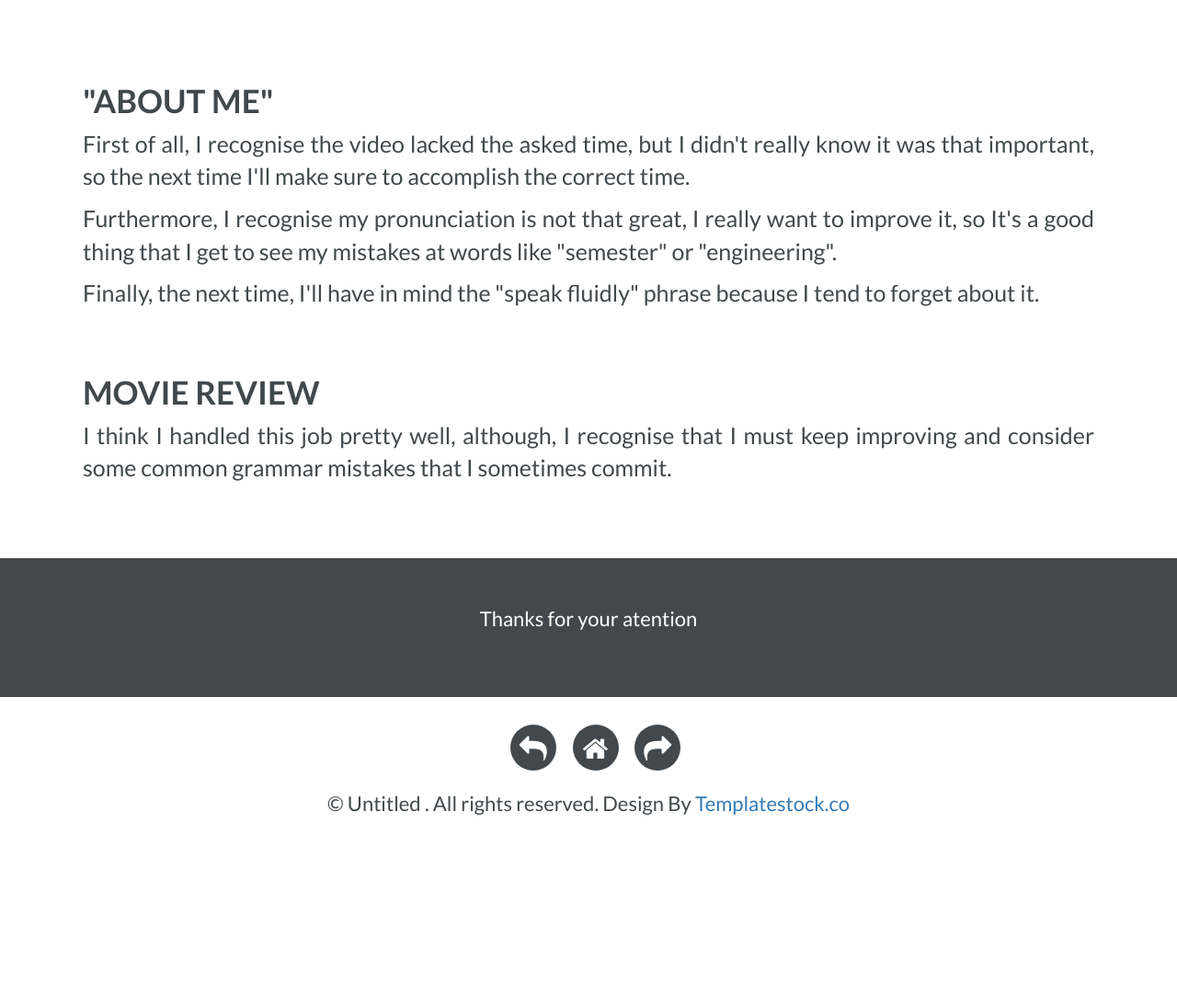
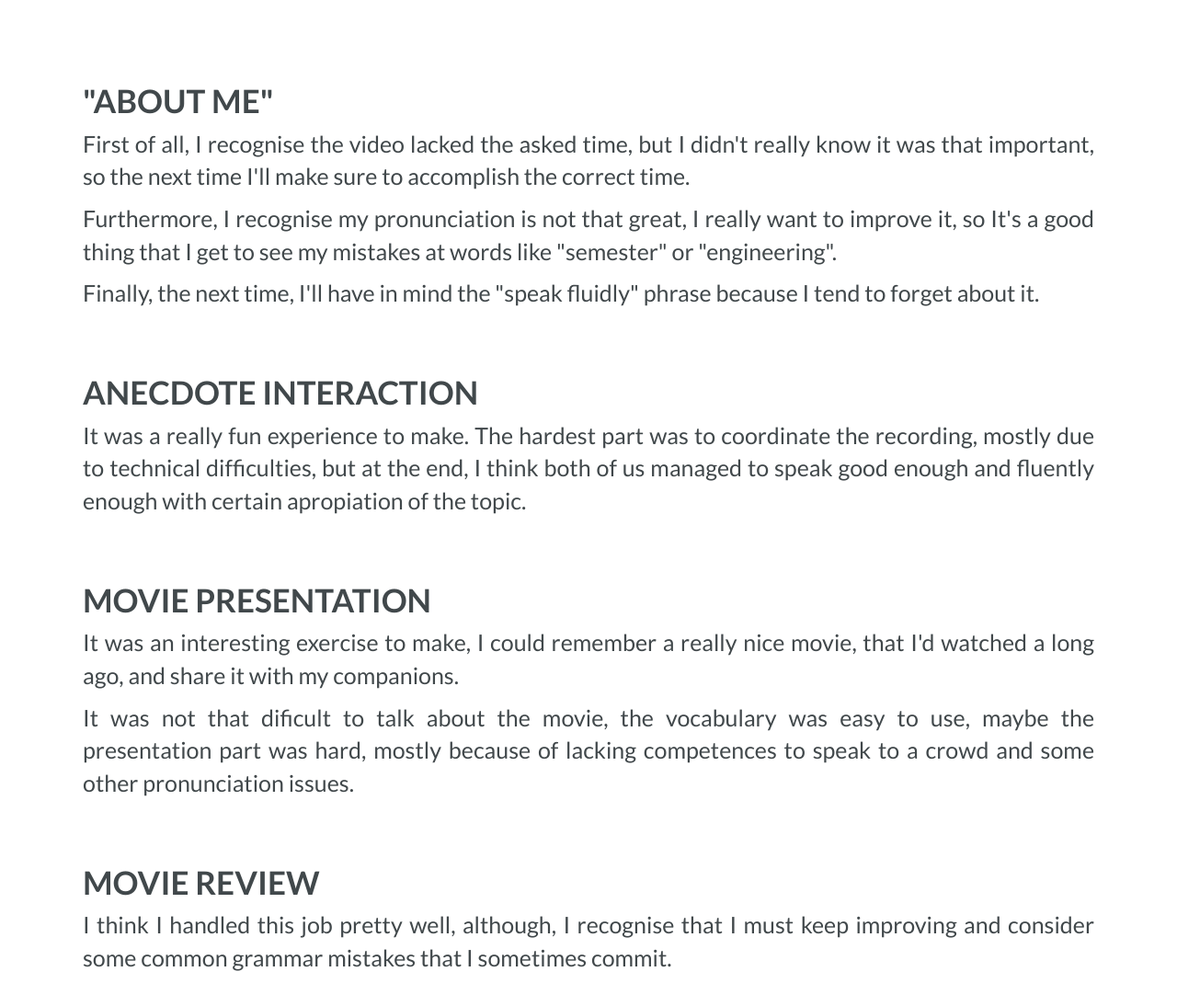
Before and after one commit to VectorLineal/portfolio, a plain HTML site: page comments.html in a window 1280 px wide. Shown: the top 1094 px of the page at 92% size. Before the commit the page ends 910 px from the top, so only its background shows below. Drawn offline with Linux system fonts and the light colour scheme.

Commit message:
added cetain descriptions to the tasks added in the last commit

```diff
--- a/comments.html
+++ b/comments.html
@@ -36,6 +36,11 @@
 			<p>First of all, I recognise the video lacked the asked time, but I didn't really know it was that important, so the next time I'll make sure to accomplish the correct time.</p>
 			<p>Furthermore, I recognise my pronunciation is not that great, I really want to improve it, so It's a good thing that I get to see my mistakes at words like "semester" or "engineering".</p>
 			<p>Finally, the next time, I'll have in mind the "speak fluidly" phrase because I tend to forget about it.</p>
+			<h1>Anecdote Interaction</h1>
+			<p>It was a really fun experience to make. The hardest part was to coordinate the recording, mostly due to technical difficulties, but at the end, I think both of us managed to speak good enough and fluently enough with certain apropiation of the topic.</p>
+			<h1>Movie Presentation</h1>
+			<p>It was an interesting exercise to make, I could remember a really nice movie, that I'd watched a long ago, and share it with my companions.</p>
+			<p>It was not that dificult to talk about the movie, the vocabulary was easy to use, maybe the presentation part was hard, mostly because of lacking competences to speak to a crowd and some other pronunciation issues.</p>
 			<h1>Movie Review</h1>
 			<p>I think I handled this job pretty well, although, I recognise that I must keep improving and consider some common grammar mistakes that I sometimes commit.</p>
 		</div>
```
